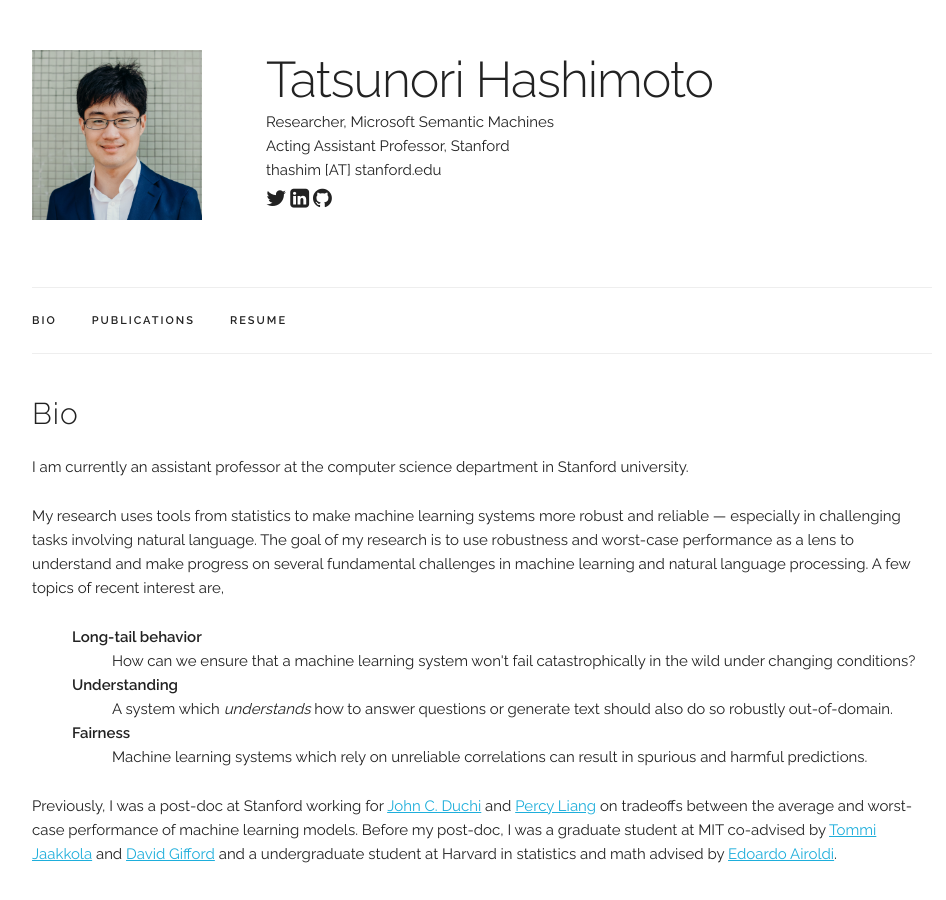
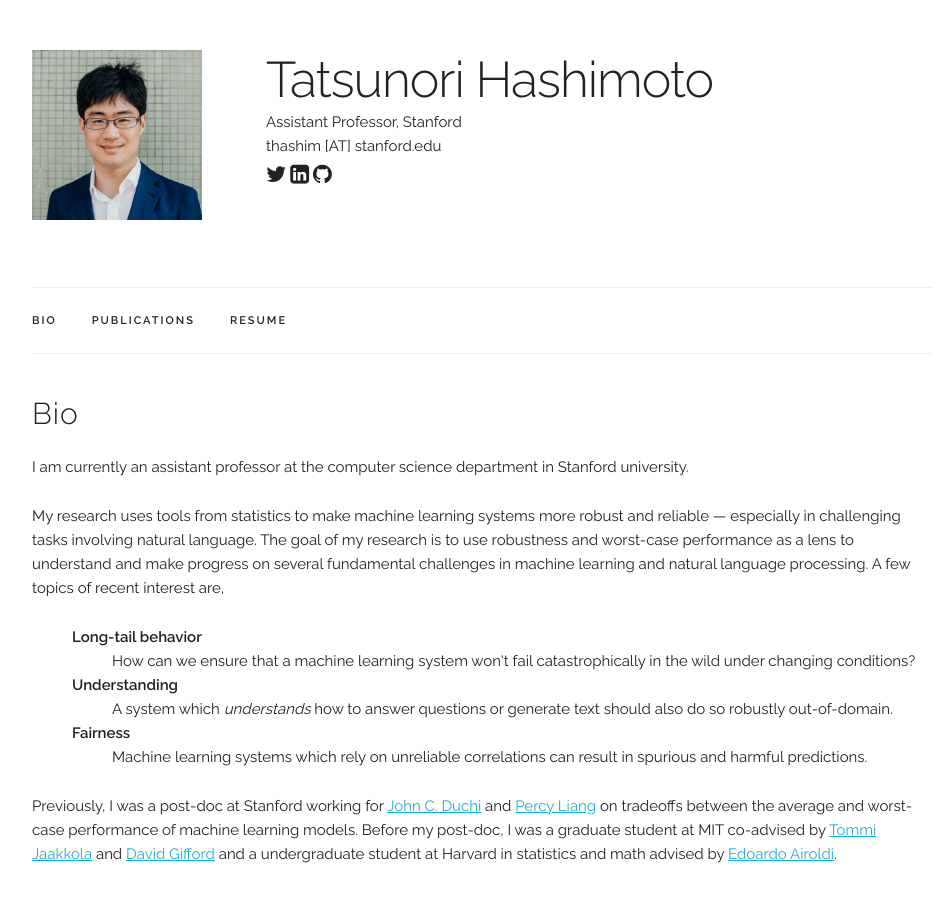
Before and after one commit to thashim/thashim.github.io, a Jekyll site: the page built from index.html, in a window 1280 px wide and 900 px high. Shown: the whole window, without its empty margins (158-1104 px from the left). Built offline with Jekyll 4.4.1, drawn with Linux system fonts in a browser that asks for light colours.

Commit message:
affiliations round 2

```diff
--- a/_data/main_info.yaml
+++ b/_data/main_info.yaml
@@ -1,6 +1,5 @@
 name: "Tatsunori Hashimoto"
-title: "Researcher, Microsoft Semantic Machines"
-title2: "Acting Assistant Professor, Stanford"
+title: "Assistant Professor, Stanford"
 email: "thashim [AT] stanford.edu"
 profile_pic: "/assets/profile-pics/thashim.jpg"
 twitter: "https://twitter.com/tatsu_hashimoto"
```
